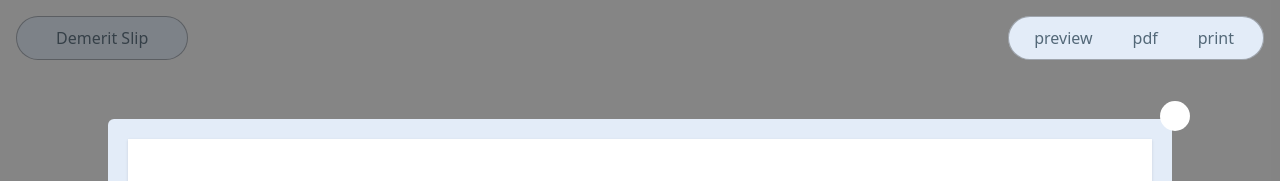
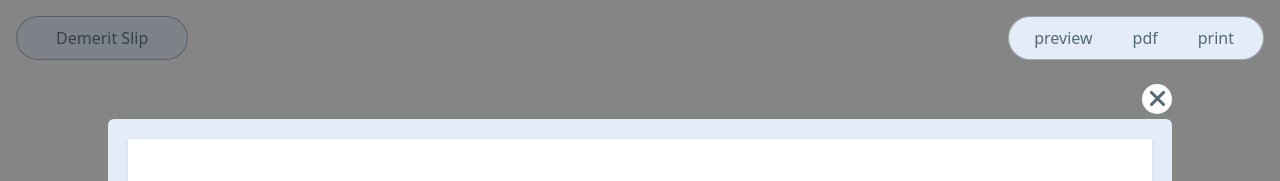
Before and after one commit to KennyWeeks/demerit, a SvelteKit app: page / in a window 1280 px wide. Both pictures are taken after a click on the button "pdf". Shown: the top 181 px of the page. Built offline with nearby package versions, Linux system fonts and the light colour scheme.

Commit message:
Added some icons to the close.

```diff
--- a/src/routes/+page.svelte
+++ b/src/routes/+page.svelte
@@ -159,9 +159,11 @@
         <Modal classData="inline-block mx-auto overflow-visible" bind:finalTime={finalTime} date={dateValue} bind:time={totalTime}>
             <div class="p-[20px] bg-blue-1000 rounded-md relative">
 
-                <div class="p-[15px] rounded-3xl bg-white absolute top-[-17.5px] right-[-17.5px]" role="button" tabindex="-3" on:keypress={()=>{}} on:click={()=>{
+                <div class="p-[7.5px] rounded-3xl bg-white absolute top-[-35px] right-0" role="button" tabindex="-3" on:keypress={()=>{}} on:click={()=>{
                     dateModal = false;
-                }}></div>
+                }}>
+                    <img src="close.png" width="15" alt="close-icon"/>
+                </div>
 
                 <!--This will be some html formatting so that the date can be selected from a predefined set of data-->
 
@@ -188,9 +190,11 @@
     <div class="absolute w-[100vw] h-[100vh] bg-black-100 z-40 flex jusity-content items-center">
         <Modal classData="inline-block mx-auto overflow-visible">
             <div class="p-[20px] bg-blue-1000 rounded-md relative">
-                <div class="p-[15px] rounded-3xl bg-white absolute top-[-17.5px] right-[-17.5px]" role="button" tabindex="-3" on:keypress={()=>{}} on:click={()=>{
+                <div class="p-[7.5px] rounded-3xl bg-white absolute top-[-35px] right-0" role="button" tabindex="-3" on:keypress={()=>{}} on:click={()=>{
                     openModal = false;
-                }}></div>
+                }}>
+                    <img src="close.png" width="15" alt="close-icon"/>
+                </div>
 
                 <!--This is the view box, like the final preview-->
                 <div class="w-[80vw] h-[25em] bg-white shadow">
```
Also changed, not shown: static/close.png (added).
